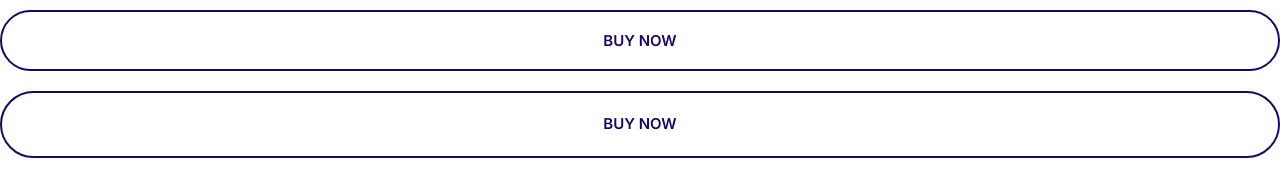
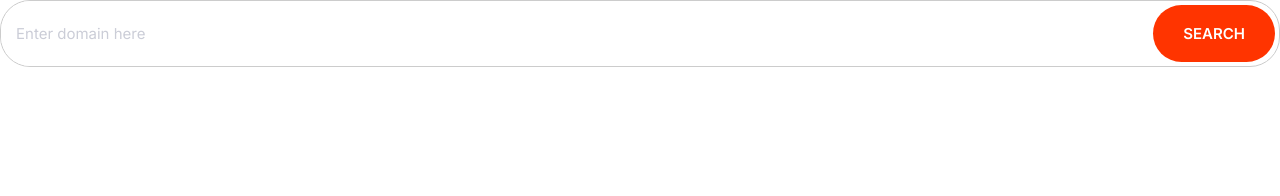
Before and after one commit to BernyFranklin/moshify, a plain HTML site: page index.html in a window 1280 px wide. Drawn offline with Linux system fonts and the light colour scheme.

Commit message:
Build input-groups component

```diff
--- a/css/styles.css
+++ b/css/styles.css
@@ -4,6 +4,8 @@
     --color-accent: #ff3400;
     --color-heading: #1b0760;
     --color-body: #918ca4;
+    --color-border: #ccc;
+    --border-radius: 30px;
 }
 
 *, *::after, *::before {
@@ -229,3 +231,39 @@ a {
         font-size: 1.5rem;
     }
 }
+
+/* Inputs */
+.input {
+    border-radius: var(--border-radius);
+    border: 1px solid var(--color-border);
+    color: var(--color-heading);
+    font-size: 2rem;
+    outline: 0 ;
+    padding: 1.5rem 3.5rem;
+}
+
+::placeholder {
+    color: #cbcdd7;
+}
+
+.input-group {
+    border: 1px solid var(--color-border);
+    border-radius: var(--border-radius);
+    display: flex;
+}
+
+.input-group .input {
+    border: 0;
+    flex-grow: 1;
+    padding: 1.5rem;
+}
+
+.input-group .btn {
+    margin: 4px;
+}
+
+@media screen and (min-width:1024px) {
+    .input {
+        font-size: 1.5rem;
+    }
+}
--- a/index.html
+++ b/index.html
@@ -15,7 +15,9 @@
     <link rel="stylesheet" href="css/styles.css" />
   </head>
   <body>
-    <button class="btn btn--outline btn--block">Buy Now</button>
-    <a href="#" class="btn btn--outline btn--block">Buy Now</a>
+    <div class="input-group">
+      <input type="text" class="input" placeholder="Enter domain here">
+      <button class="btn btn--accent">Search</button>
+    </div>
   </body>
 </html>
```
Also changed, not shown: components/buttons.html (added, +2 -0 lines), components/inputGroups.html (added, +4 -0 lines).
